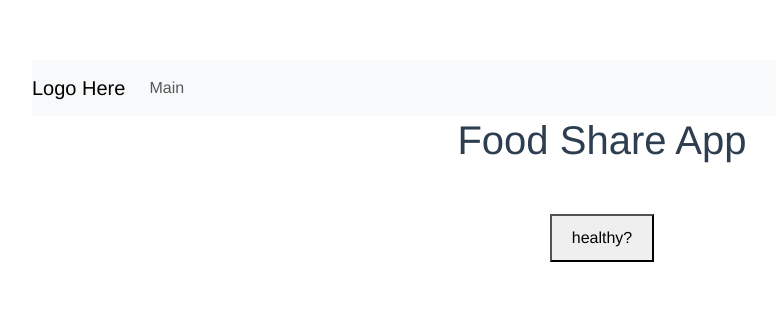
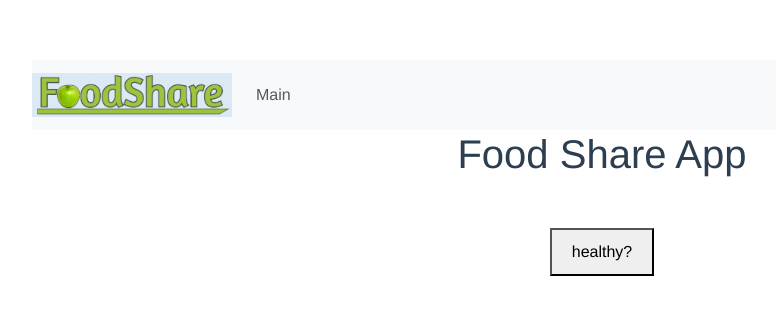
Before and after one commit to alxxjohn/FoodShareApp, a Vue app in the folder clientapp/: page / in a window 1280 px wide. Shown: the top 314 px of the page, without its empty margins (38-814 px from the left). Built offline with nearby package versions, Linux system fonts and the light colour scheme.

Commit message:
Added logo.png to clientapp/public, added logo to Navbar, added logo to readme.

```diff
--- a/clientapp/src/components/NavBar.vue
+++ b/clientapp/src/components/NavBar.vue
@@ -1,7 +1,9 @@
 <template>
   <div id="nav">
     <nav class="container navbar navbar-expand-lg navbar-light bg-light">
-      <a class="navbar-brand" href="#">Logo Here</a>
+      <a class="navbar-brand" href="/">
+        <img src="../../public/logo.png">
+      </a>
       <button class="navbar-toggler" type="button" data-toggle="collapse" data-target="#navbarSupportedContent"
           aria-controls="navbarSupportedContent" aria-expanded="false" aria-label="Toggle navigation">
           <span class="navbar-toggler-icon"></span>
@@ -16,3 +18,11 @@
     </nav>
   </div>
 </template>
+
+
+<style scoped>
+.navbar-brand img {
+  width: 200px; /* Set a specific width */
+  height: auto; /* Height will adjust proportionally to width */
+}
+</style>
```
Also changed, not shown: clientapp/public/logo.png (added), 1 other file (tests, documents, lock files or other folders).
